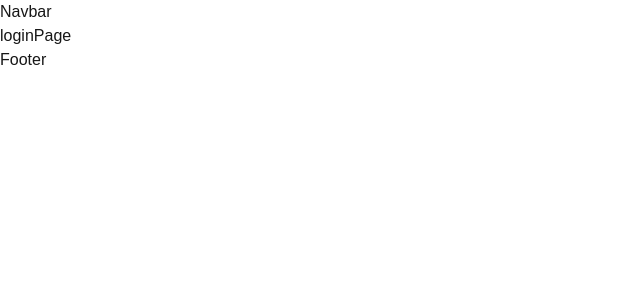
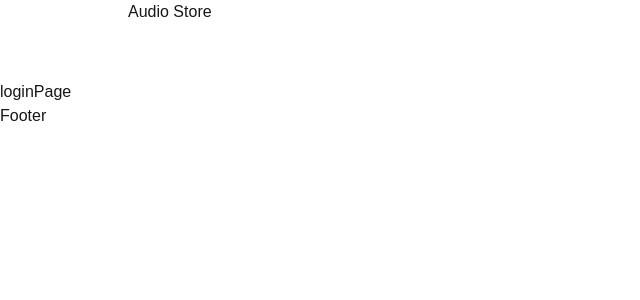
Before and after one commit to prosk67/project-ecom, a Next.js app: page /login in a window 1280 px wide. Shown: the top 300 px of the page, without its empty margins (0-640 px from the left). Built offline with nearby package versions, Linux system fonts and the light colour scheme.

Commit message:
Added some rough files

```diff
--- /dev/null
+++ b/src/app/components/Menu.tsx
@@ -0,0 +1,7 @@
+import React from 'react';
+
+const Menu = () => {
+  return <div>Menu</div>;
+};
+
+export default Menu;
--- a/src/app/components/Navbar.tsx
+++ b/src/app/components/Navbar.tsx
@@ -1,7 +1,13 @@
+import Link from 'next/link';
 import React from 'react';
 
 const Navbar = () => {
-  return <div>Navbar</div>;
+  return (
+
+  <div className='h-20 px-4 md:px-8 lg:px-16 xl:px-32 2xl:px-64'>
+    <Link href="/"> Audio Store</Link>
+  </div>
+  )
 };
 
 export default Navbar;
--- a/src/app/layout.tsx
+++ b/src/app/layout.tsx
@@ -20,7 +20,9 @@ export const metadata = {
   description: "Generated by create next app",
 };
 
-export default function RootLayout({ children }) {
+import { ReactNode } from "react";
+
+export default function RootLayout({ children }: { children: ReactNode }) {
   return (
     <html lang="en">
       <body
```
